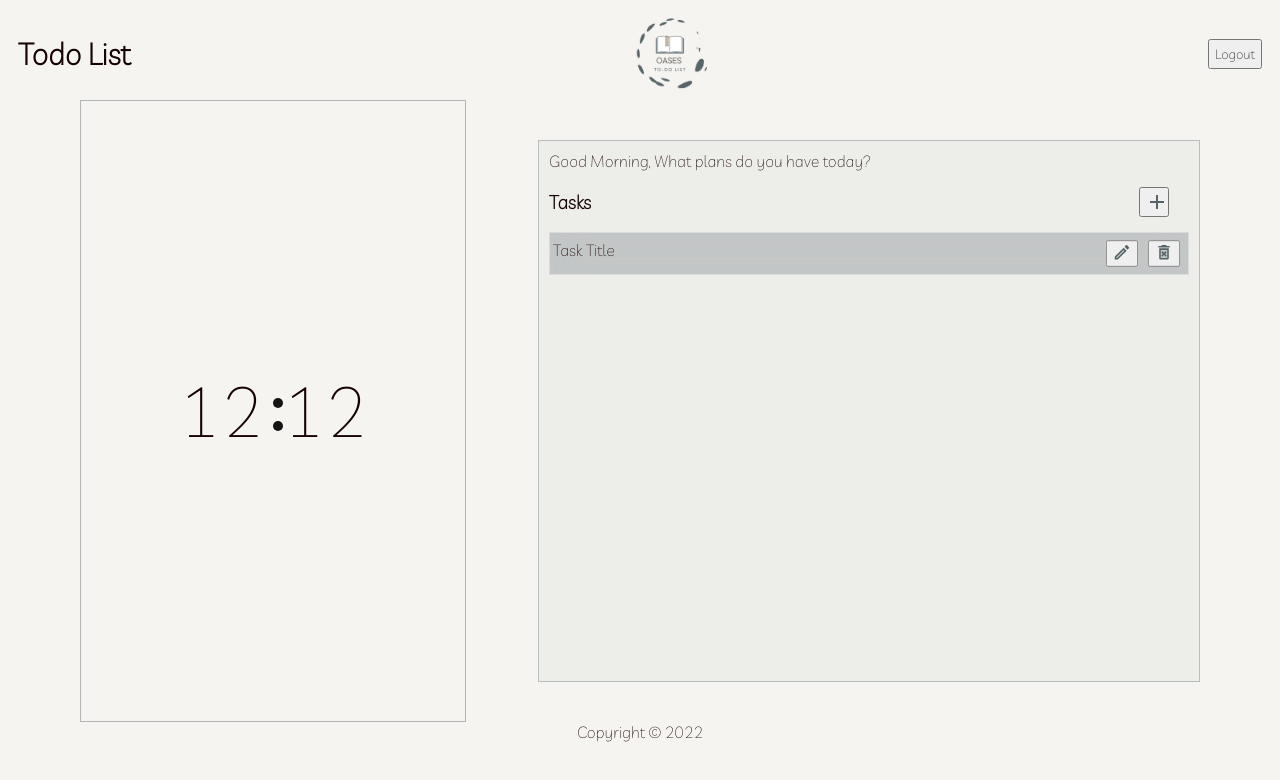
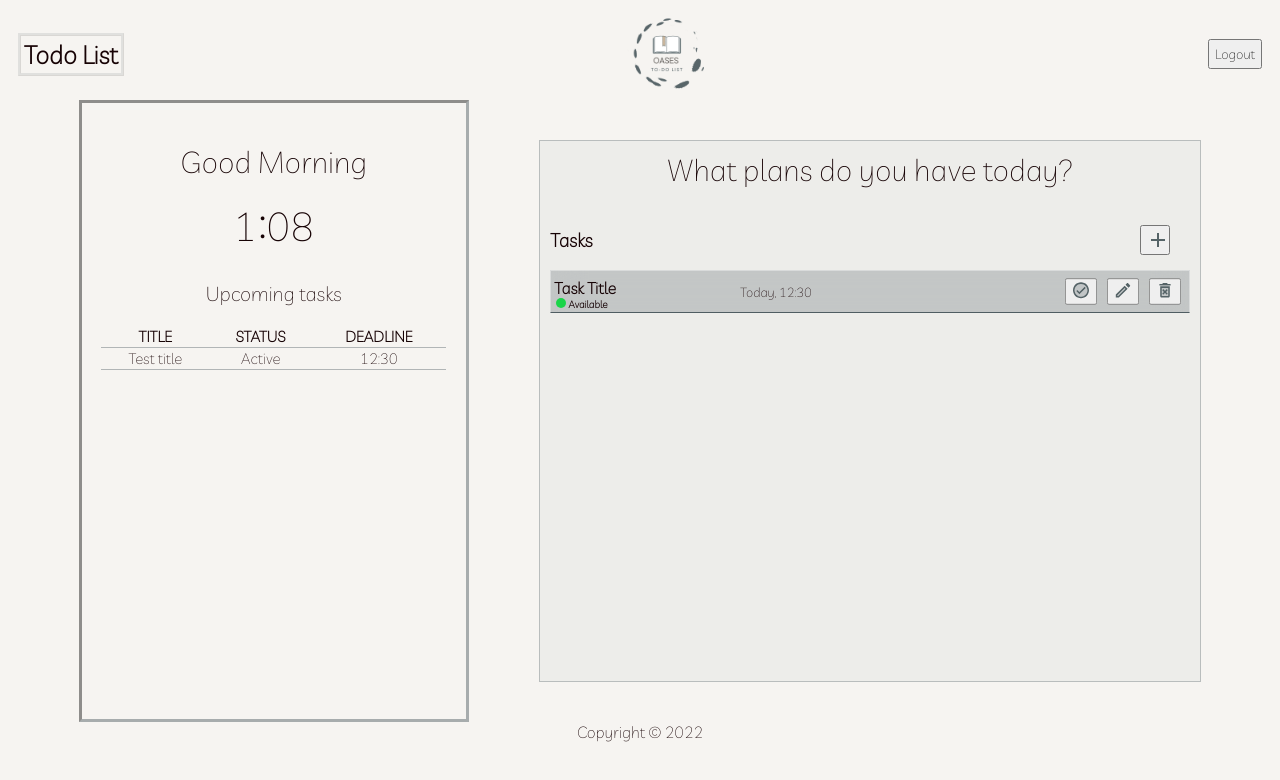
Before and after one commit to Semako123/TodoList, a React (Create React App) app in the folder to-do-list/: page / in a window 1280 px wide. Shown: the top 780 px of the page. Built offline with nearby package versions, Linux system fonts and the light colour scheme.

Commit message:
Style sidebar Add table for upcoming tasks Restyle tasks components

```diff
--- a/to-do-list/src/App.css
+++ b/to-do-list/src/App.css
@@ -3,3 +3,7 @@
 * {
   font-family: "Livvic", sans-serif;
 }
+
+button{
+  cursor: pointer;
+}
--- a/to-do-list/src/components/navbar/navbar.css
+++ b/to-do-list/src/components/navbar/navbar.css
@@ -10,7 +10,10 @@
 
 .nav-brand {
   margin-right: auto;
-  font-size: 30px;
+  font-size: 25px;
+  border: #3b4b501d solid 3px;
+  padding: 3px;
+  border-style: ridge;
 }
 
 .logo {
@@ -18,7 +21,12 @@
 }
 
 .logout {
+  transition: transform 250ms ease;
   margin-left: auto;
   height: 30px;
   padding: 5px;
 }
+
+.logout:hover{
+  transform: scale(1.1);
+}
--- a/to-do-list/src/components/sidebar/sidebar.css
+++ b/to-do-list/src/components/sidebar/sidebar.css
@@ -1,23 +1,49 @@
 .sidebar {
+  padding-top: 40px;
   display: flex;
+  flex-direction: column;
   align-items: center;
-  justify-content: center;
-  border: solid 1px #3b4b505f;
+  border: solid #3b4b506b;
+  border-style: inset;
   width: 30vw;
-  font-size: 70px;
+  font-size: 40px;
 }
 
-.circle{
-    width: 10px;
-    height:10px;
-    border-radius: 10px;
-    background-color: rgb(21, 20, 20);
+.greeting {
+  font-size: 30px;
+  text-align: center;
+  margin-bottom: 20px;
 }
 
-.top{
- transform: translate(10px, -8px);
+.upcoming {
+  margin-top: 30px;
+  font-size: 20px;
 }
 
-.bottom{
- transform: translate(0px, 15px);
+.blink {
+  display: inline-block;
+  font-size: 40px;
+  font-weight: 900;
+  transform: translateY(-3px);
+  margin: 0px 2px;
 }
+
+table {
+  font-size: 15px;
+  margin-top: 20px;
+  border-collapse:collapse;
+  width:90%;
+  transition: transform 250ms ease-out;
+}
+
+table:hover{
+  transform:scale(1.05)
+}
+
+table, th, td{
+  border-bottom: solid #3b4b505f 1px;
+}
+
+td, th{
+  text-align: center;
+}
--- a/to-do-list/src/components/sidebar/sidebar.jsx
+++ b/to-do-list/src/components/sidebar/sidebar.jsx
@@ -1,13 +1,43 @@
 import React from "react";
 import "./sidebar.css";
+import { useEffect, useState } from "react";
 
 const Sidebar = () => {
+  const [hours, sethours] = useState(0);
+  const [minutes, setminutes] = useState(0);
+  let date = new Date();
+  useEffect(() => {
+    const blinkFunc = setInterval(() => {
+      sethours(date.getHours());
+      setminutes(date.getMinutes());
+    }, 500);
+    return () => clearInterval(blinkFunc);
+  }, []);
   return (
     <div className="sidebar">
-      {12}
-      <span className="circle top"></span>
-      <span className="circle bottom"></span>
-      {12}
+      <div className="greeting">Good Morning</div>
+      <div>
+        {hours}
+        <span className="blink">:</span>
+        {minutes < 10? "0" +  minutes  : minutes}
+      </div>
+      <div className="upcoming">Upcoming tasks</div>
+      <table>
+        <thead>
+          <tr>
+            <th>TITLE</th>
+            <th>STATUS</th>
+            <th>DEADLINE</th>
+          </tr>
+        </thead>
+        <tbody>
+          <tr>
+            <td>Test title</td>
+            <td>Active</td>
+            <td>12:30</td>
+          </tr>
+        </tbody>
+      </table>
     </div>
   );
 };
--- a/to-do-list/src/components/task/task.css
+++ b/to-do-list/src/components/task/task.css
@@ -5,29 +5,62 @@
   border: 1px solid rgba(255, 255, 255, 0.387);
 }
 
-.actions{
+.head {
+  display: flex;
+  flex-wrap: nowrap;
+}
+
+.actions {
   margin-left: auto;
 }
 
-.action-button{
-    margin: 1px;
-    transform: scale(0.8);
+.action-button {
+  margin: 1px;
+  transform: scale(0.8);
 }
 
-.a-svg{
-  color: #3b4b50da;
-    text-align: center;
+.task-header {
+  border-bottom: solid #3b4b50da 1px;
+  transition: transform 250ms ease-in-out;
 }
 
-.title{
-  transform: translateY(4px);
+.task-header:hover{
+  transform: scale(1.02);
 }
 
-.test{
-  display: none;
+.a-svg {
+  color: #3b4b50da;
+  text-align: center;
 }
 
-.visible{
-  display: block;
+.title {
+  transform: translateY(4px);
+  font-weight: 900;
+}
+
+.test {
   transition: all 500ms ease-in-out;
+  transform: translateY(-10000px);
+  opacity: 0;
+  overflow: hidden;
 }
+
+.status {
+  font-size: 10px;
+}
+
+.status-color{
+  display: inline-block;
+  margin: 0px 2px;
+  background-color: rgb(26, 213, 73);
+  border-radius: 10px;
+  height: 10px;
+  width: 10px;
+}
+
+.deadline{
+  display: inline-block;
+  margin: auto;
+  font-weight: 400;
+  font-size: 13px;
+}
--- a/to-do-list/src/components/task/task.jsx
+++ b/to-do-list/src/components/task/task.jsx
@@ -1,39 +1,44 @@
 import React from "react";
 import "./task.css";
-import { EditTwoTone, DeleteForeverTwoTone } from "@mui/icons-material";
-import { useState } from "react";
+import {
+  EditTwoTone,
+  DeleteForeverTwoTone,
+  CheckCircleTwoTone,
+} from "@mui/icons-material";
+import { Tooltip } from "@mui/material";
 
 const Task = () => {
-  const test = () => {
-    const tmpState = [...taskClass];
-    tmpState.push("visble");
-    settaskClass(tmpState);
-  };
-  const [taskClass, settaskClass] = useState(["test"]);
   return (
-    <div className="task">
-      <div className="header" onMouseOver={test}>
-        <div className="title">Task Title</div>
+    <>
+      <div className="task task-header">
+        <div className="head">
+          <div className="title">
+            Task Title
+            <div className="status">
+              <span className="status-color"></span>Available
+            </div>
+          </div>
+          <span className="deadline">Today, 12:30</span>
           <div className="actions">
+            <Tooltip title="Mark done">
+              <button className="action-button">
+                <CheckCircleTwoTone className="a-svg" />
+              </button>
+            </Tooltip>
+            <Tooltip title="Edit Task">
               <button className="action-button">
                 <EditTwoTone className="a-svg" />
               </button>
+            </Tooltip>
+            <Tooltip title="Delete Task">
               <button className="action-button">
                 <DeleteForeverTwoTone className="a-svg" />
               </button>
+            </Tooltip>
           </div>
         </div>
-      <div className={taskClass.join(" ")}>
-        <p>test</p>
-        <p>test</p>
-        <p>test</p>
-        <p>test</p>
-        <p>test</p>
-        <p>test</p>
-        <p>test</p>
-        <p>test</p>
       </div>
-    </div>
+    </>
   );
 };
 
--- a/to-do-list/src/components/tasks/tasks.css
+++ b/to-do-list/src/components/tasks/tasks.css
@@ -19,6 +19,12 @@
   width: 30px;
   margin-right: 20px;
   align-self: center;
+  transition: transform 250ms ease;
+}
+
+.button:hover{
+
+  transform: scale(1.1);
 }
 
 .svg {
--- a/to-do-list/src/components/tasks/tasks.jsx
+++ b/to-do-list/src/components/tasks/tasks.jsx
@@ -1,19 +1,24 @@
-import React from 'react'
-import './tasks.css'
-import { Add } from '@mui/icons-material'
-import Task from '../task/task'
+import React from "react";
+import "./tasks.css";
+import { Add } from "@mui/icons-material";
+import Task from "../task/task";
+import { Tooltip } from "@mui/material";
 
 const Notes = () => {
   return (
-    <div className='tasks'>
-      <div className="greeting">Good Morning, What plans do you have today?</div>
-      <div className='header'>
+    <div className="tasks">
+      <div className="greeting">What plans do you have today?</div>
+      <div className="header">
         <h3>Tasks</h3>
-        <button className='button'><Add className='svg'/></button>
+        <Tooltip title="Add Task">
+          <button className="button">
+            <Add className="svg" />
+          </button>
+        </Tooltip>
       </div>
-      <Task/>
+      <Task />
     </div>
   );
-}
+};
 
-export default Notes
+export default Notes;
--- a/to-do-list/src/index.js
+++ b/to-do-list/src/index.js
@@ -4,7 +4,7 @@ import App from './App';
 
 const root = ReactDOM.createRoot(document.getElementById('root'));
 root.render(
-  <React.StrictMode>
+  <>
     <App/>
-  </React.StrictMode>
+  </>
 );
```
Also changed, not shown: 1 other file (tests, documents, lock files or other folders). Lines whose indentation alone changed are shown as unchanged.
